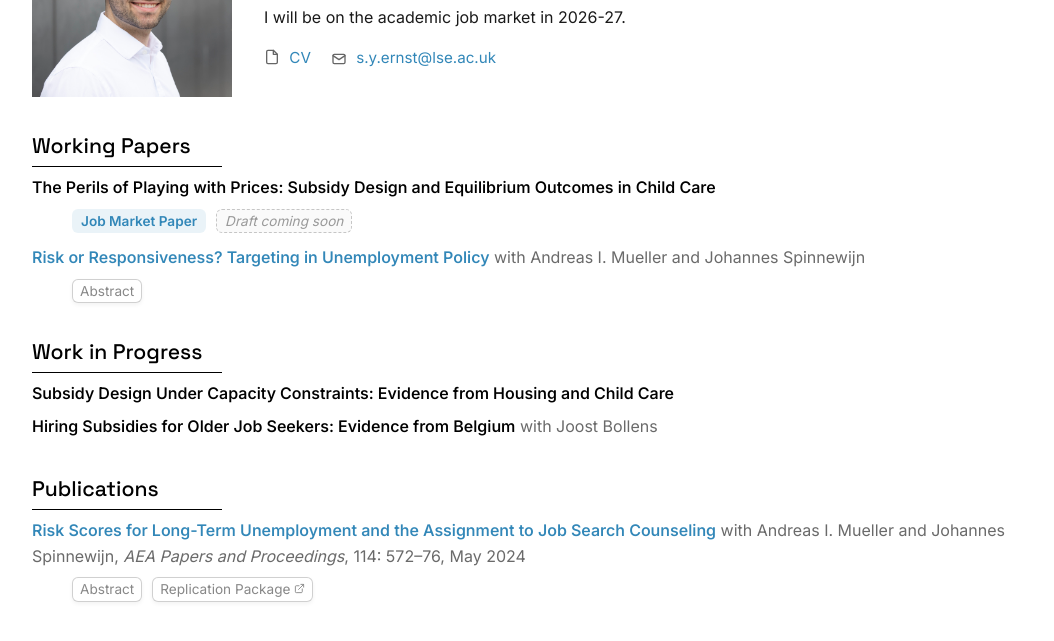
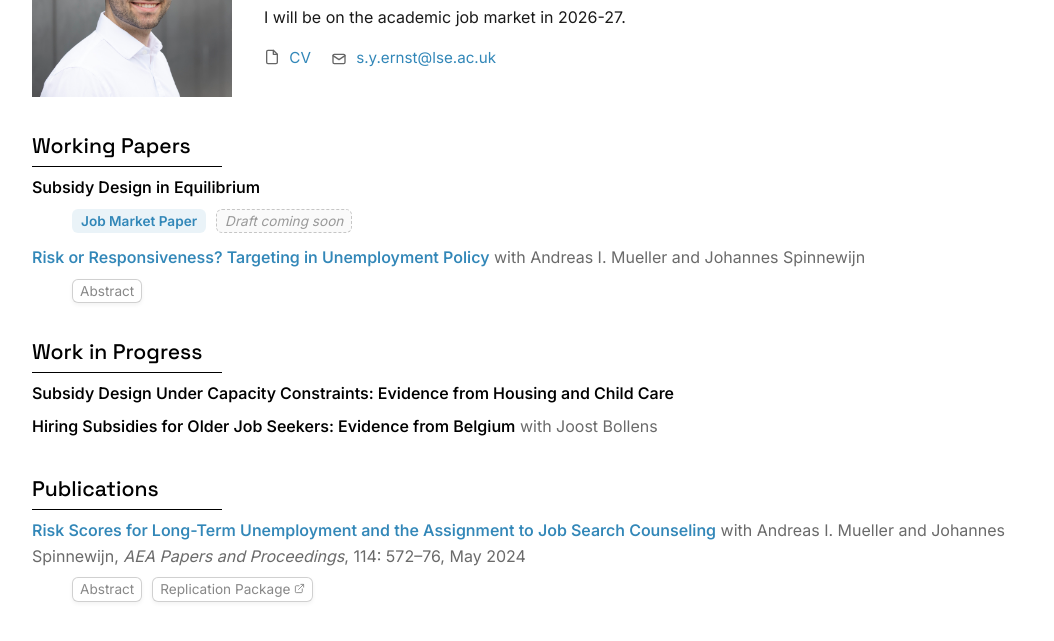
Before and after one commit to seb-ernst/seb-ernst.github.io, a plain HTML site: page index.html in a window 1280 px wide. Shown: the part 135-776 px from the top of the page, without its empty margins (108-1162 px from the left). Drawn offline with Linux system fonts and the light colour scheme.

Commit message:
Update index.html

```diff
--- a/index.html
+++ b/index.html
@@ -309,7 +309,7 @@
     </div>
 
     <h2>Working Papers</h2>
-    <p><span class="paper-title">The Perils of Playing with Prices: Subsidy Design and Equilibrium Outcomes in Child Care</span></p>
+    <p><span class="paper-title">Subsidy Design in Equilibrium</span></p>
     <div class="button-group">
       <span class="jmp-tag">Job Market Paper</span>
       <span class="status-tag">Draft coming soon</span>
```
